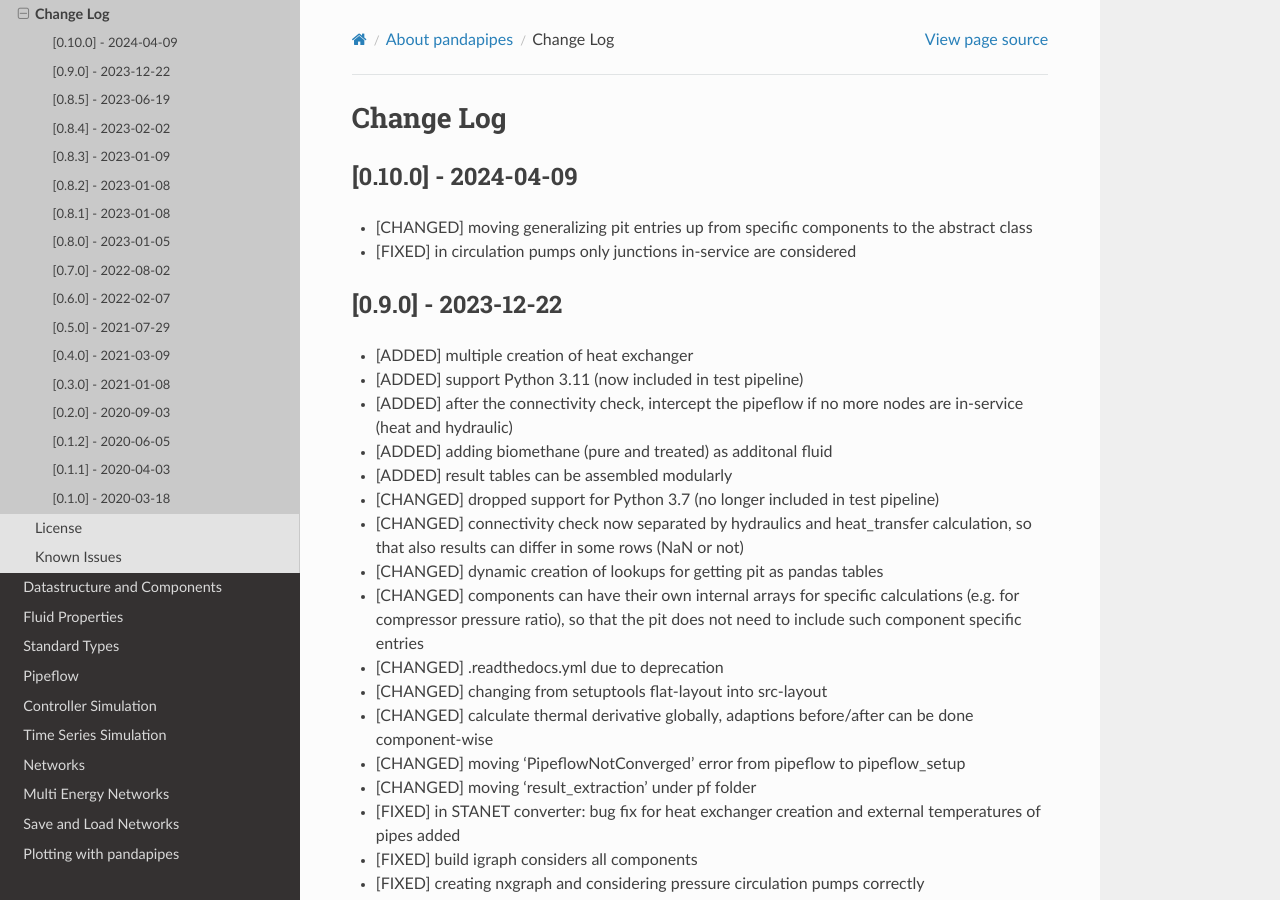
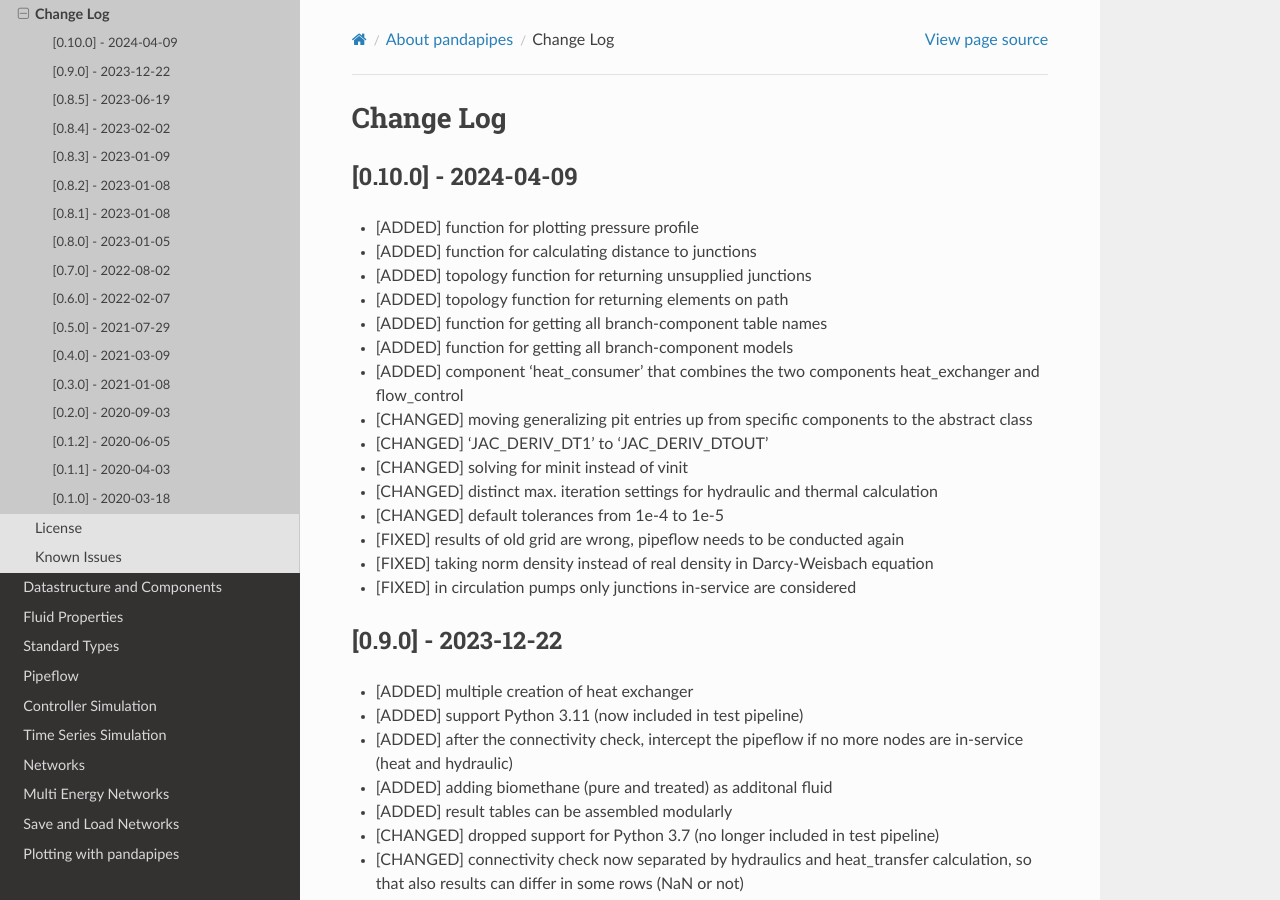
Before and after one commit to e2nIEE/pandapipes, a Sphinx documentation site: the page built from doc/source/about/changelog.rst, in a window 1280 px wide and 900 px high. Built offline with Sphinx 7.4.7 and the Read the Docs theme 2.0.0, drawn with Linux system fonts in a browser that asks for light colours.

```diff
--- a/CHANGELOG.rst
+++ b/CHANGELOG.rst
@@ -3,7 +3,21 @@ Change Log
 
 [0.10.0] - 2024-04-09
 -------------------------------
+
+- [ADDED] function for plotting pressure profile
+- [ADDED] function for calculating distance to junctions
+- [ADDED] topology function for returning unsupplied junctions
+- [ADDED] topology function for returning elements on path
+- [ADDED] function for getting all branch-component table names
+- [ADDED] function for getting all branch-component models
+- [ADDED] component 'heat_consumer' that combines the two components heat_exchanger and flow_control
 - [CHANGED] moving generalizing pit entries up from specific components to the abstract class
+- [CHANGED] 'JAC_DERIV_DT1' to 'JAC_DERIV_DTOUT'
+- [CHANGED] solving for minit instead of vinit
+- [CHANGED] distinct max. iteration settings for hydraulic and thermal calculation
+- [CHANGED] default tolerances from 1e-4 to 1e-5
+- [FIXED] results of old grid are wrong, pipeflow needs to be conducted again
+- [FIXED] taking norm density instead of real density in Darcy-Weisbach equation
 - [FIXED] in circulation pumps only junctions in-service are considered
 
 [0.9.0] - 2023-12-22
--- a/doc/source/conf.py
+++ b/doc/source/conf.py
@@ -47,9 +47,9 @@ templates_path = ['_templates']
 # built documents.
 #
 # The short X.Y version.
-version = "0.9"
+version = "0.10"
 # The full version, including alpha/beta/rc tags.
-release = "0.9.0"
+release = "0.10.0"
 
 # The language for content autogenerated by Sphinx. Refer to documentation
 # for a list of supported languages.
--- a/setup.py
+++ b/setup.py
@@ -35,7 +35,7 @@ long_description = '\n\n'.join((install, changelog))
 
 setup(
     name='pandapipes',
-    version='0.9.0',
+    version='0.10.0',
     author='Simon Ruben Drauz-Mauel, Daniel Lohmeier, Jolando Marius Kisse',
     author_email='simon.ruben.drauz-mauel@iee.fraunhofer.de, daniel.lohmeier@retoflow.de, '
                  'jolando.kisse@uni-kassel.de',
@@ -44,7 +44,7 @@ setup(
     long_description_content_type='text/x-rst',
     url='http://www.pandapipes.org',
     license='BSD',
-    install_requires=["pandapower>=2.13.1", "matplotlib", "shapely"],
+    install_requires=["pandapower>=2.14.6", "matplotlib", "shapely"],
     extras_require={"docs": ["numpydoc", "sphinx", "sphinx_rtd_theme", "sphinxcontrib.bibtex"],
                     "plotting": ["plotly", "igraph"],
                     "test": ["pytest", "pytest-xdist", "nbmake"],
--- a/src/pandapipes/__init__.py
+++ b/src/pandapipes/__init__.py
@@ -2,8 +2,8 @@
 # and Energy System Technology (IEE), Kassel, and University of Kassel. All rights reserved.
 # Use of this source code is governed by a BSD-style license that can be found in the LICENSE file.
 
-__version__ = '0.9.0'
-__format_version__ = '0.8.0'
+__version__ = '0.10.0'
+__format_version__ = '0.10.0'
 
 import pandas as pd
 import os
```
Also changed, not shown: 3 other files.
